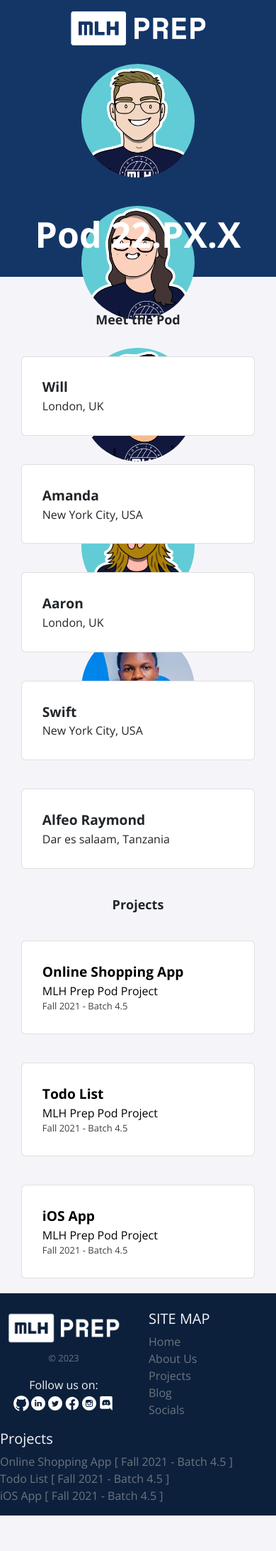
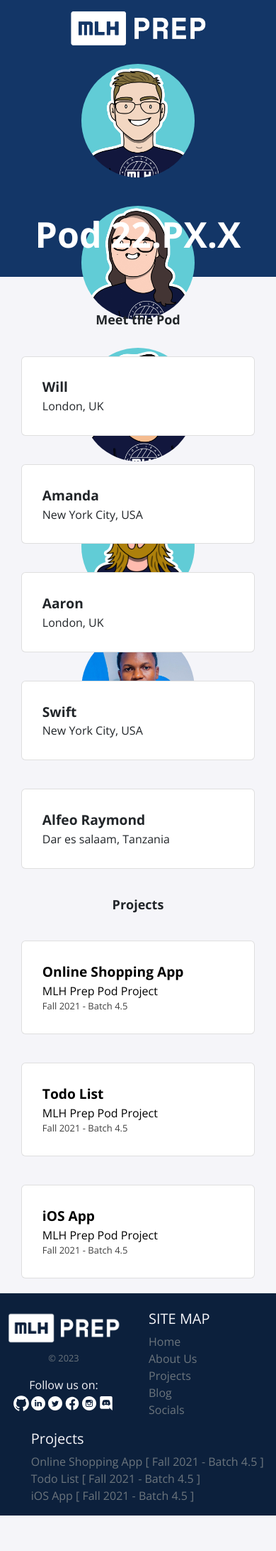
Before and after one commit to MLH-Fellowship/prep-portfolio-23.MAR.PREP.2, a Jekyll site: the page built from index.html, in a window 390 px wide. Shown: the whole page at 71% size. Built offline with Jekyll 4.4.1, drawn with Linux system fonts in a browser that asks for light colours; nearby versions of some CDN libraries; after the commit the page ends 2135 px from its top, so only the background shows below that.

Commit message:
Updating footer to stick at bottom of page
footer was hanging in the middle of the page, so i updated it using css so that it can be lower than that. also I have created a better viewing for footer contents for users with screen below 758px using @media screen css rules

```diff
--- a/_includes/footer.html
+++ b/_includes/footer.html
@@ -1,5 +1,5 @@
 <footer class="pt-4 my-md-5 pt-md-5 border-top ">
-    <div class="row">
+    <div class="row lower-than-for-sticking">
       <div class="col-6 col-md text-center">
         <img class="mb-2" src="./assets/img/mlh-prep.png" alt="mlh prep" height="50">
         <small class="d-block mb-3 text-muted">&copy; <script>document.write(new Date().getFullYear());</script></small>
@@ -49,7 +49,7 @@
           <li><a class="text-muted" href="#">Final resource</a></li>
         </ul>
       </div> -->
-      <div class="col-12 col-md">
+      <div class="col-12 col-md medium-on-small-screen">
         <h5>Projects</h5>
         <ul class="list-unstyled text-small">
             {% for item in site.data.projects %}
--- a/_sass/footer.scss
+++ b/_sass/footer.scss
@@ -1,17 +1,27 @@
-
-footer
-{
+footer {
     background-color: #0c203c !important;
     color: #f5f5f9;
-    margin-top: auto;
+
 }
 
-footer .socials img{
+footer .socials img {
     height: 20px;
 }
 
-footer .socials img.enlarged{
-height: 28px;
-margin-left: -4px;
-margin-right: -4px;
+footer .socials img.enlarged {
+    height: 28px;
+    margin-left: -4px;
+    margin-right: -4px;
 }
+
+footer .lower-than-for-sticking {
+    margin-bottom: -60px;
+    padding-bottom: -60px;
+    padding-bottom: -60px;
+}
+
+@media only screen and (max-width: 768px) {
+    footer .medium-on-small-screen {
+        padding-left: 14%;
+    }
+}
```
